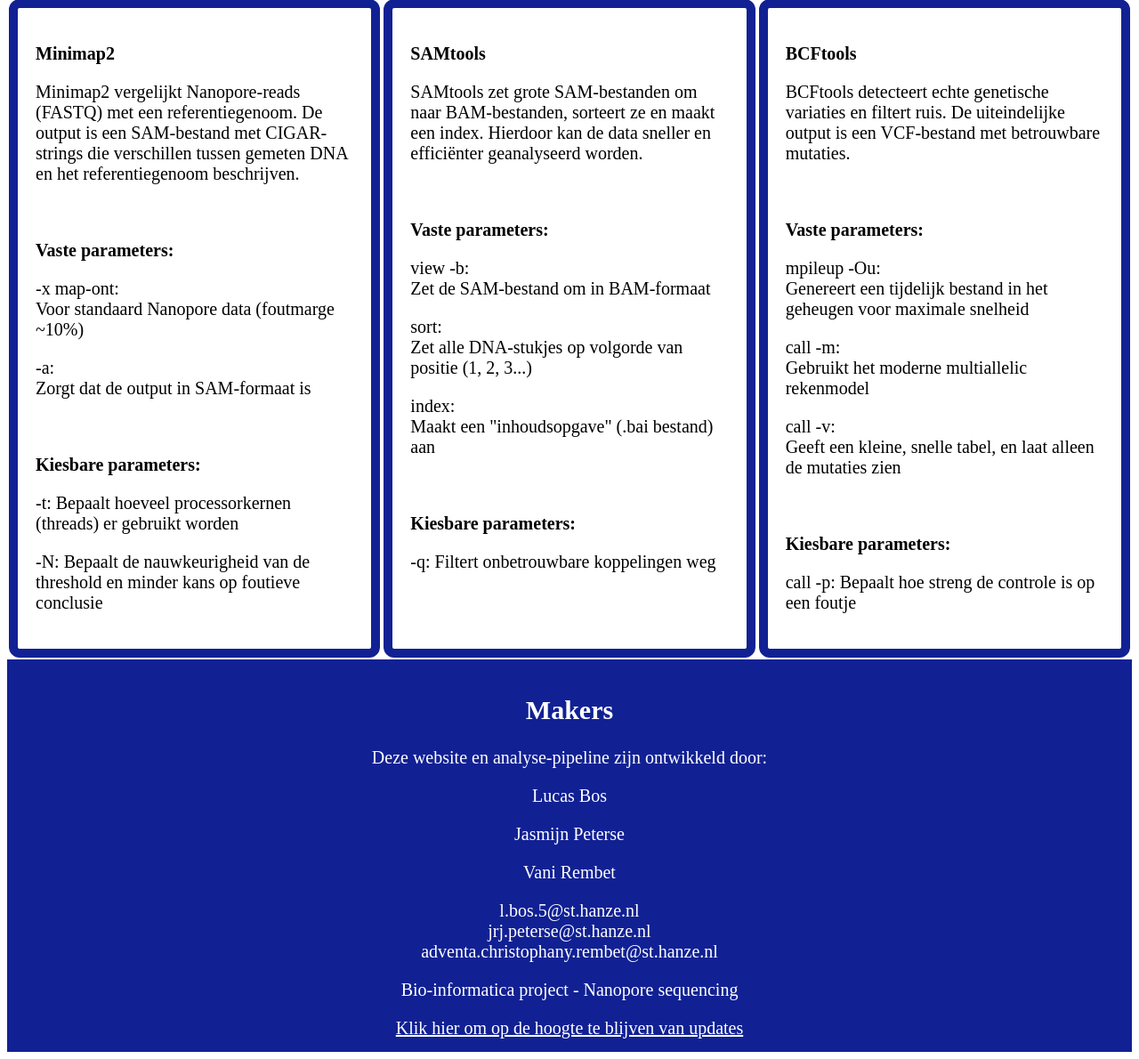
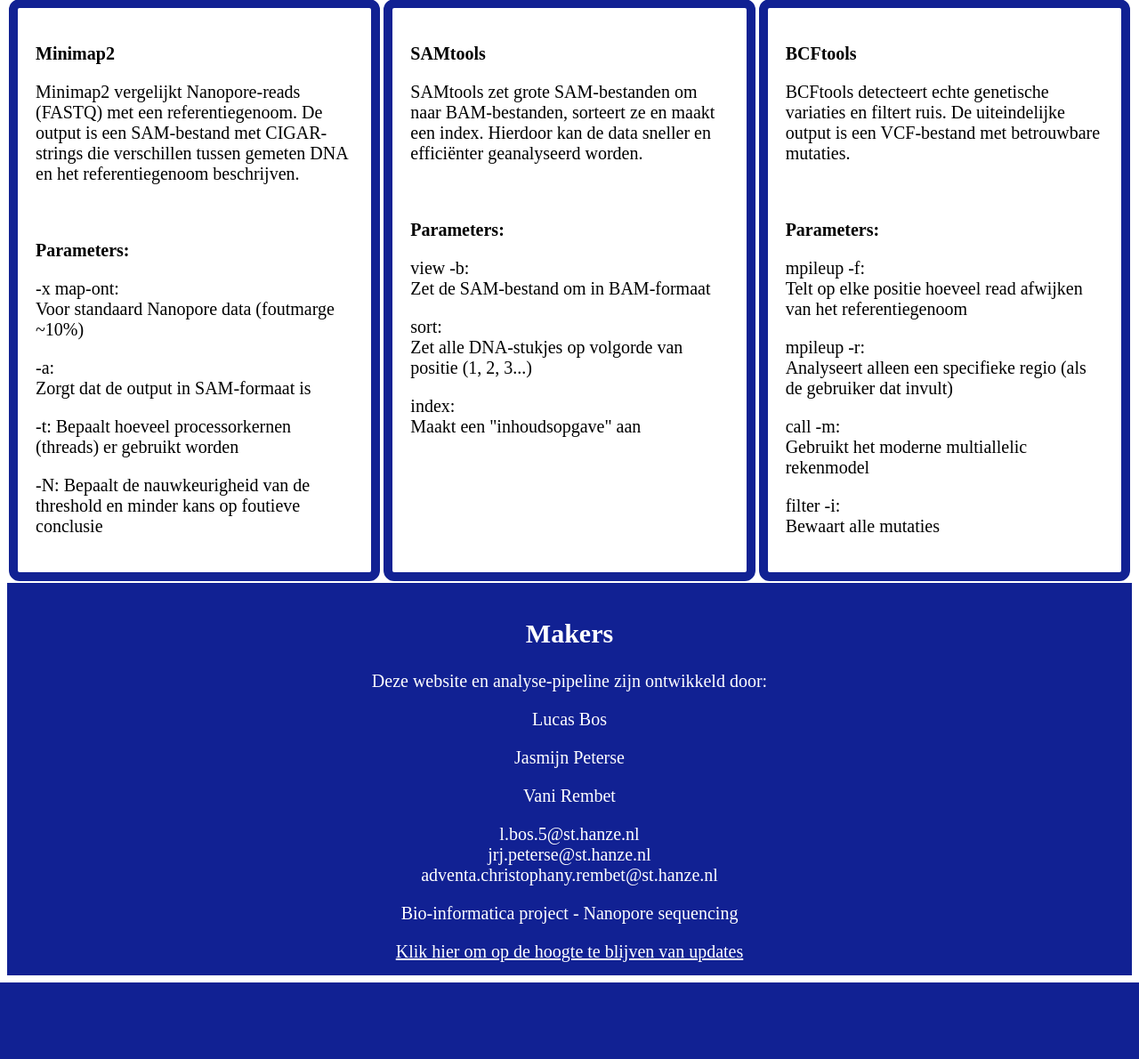
Before and after one commit to JasmijnpPeterse/Toolbox_BIN, a Flask app: page /tools_info.html in a window 1280 px wide. Shown: the part 361-1551 px from the top of the page at 89% size. After the commit the page ends 1465 px from the top, so only its background shows below. Run offline with Flask 3, Linux system fonts and the light colour scheme.

Commit message:
UnitTest toegevoegd en heel klein beetje visualisatie verbeterd

```diff
--- a/templates/tools_info.html
+++ b/templates/tools_info.html
@@ -13,12 +13,9 @@
             </p>
             <br>
 
-            <p><strong>Vaste parameters:</strong></p>
+            <p><strong>Parameters:</strong></p>
             <p>-x map-ont: <br> Voor standaard Nanopore data (foutmarge ~10%)</p>
             <p>-a: <br> Zorgt dat de output in SAM-formaat is</p>
-            <br>
-
-            <p><strong>Kiesbare parameters:</strong></p>
             <p>-t: Bepaalt hoeveel processorkernen (threads) er gebruikt worden</p>
             <p>-N: Bepaalt de nauwkeurigheid van de threshold en minder kans op foutieve conclusie</p>
 
@@ -33,14 +30,10 @@
             </p>
             <br>
 
-            <p><strong>Vaste parameters:</strong></p>
+            <p><strong>Parameters:</strong></p>
             <p>view -b: <br> Zet de SAM-bestand om in BAM-formaat</p>
             <p>sort: <br> Zet alle DNA-stukjes op volgorde van positie (1, 2, 3...)</p>
-            <p>index: <br> Maakt een "inhoudsopgave" (.bai bestand) aan</p>
-            <br>
-
-            <p><strong>Kiesbare parameters:</strong></p>
-            <p>-q: Filtert onbetrouwbare koppelingen weg</p>
+            <p>index: <br> Maakt een "inhoudsopgave" aan</p>
 
         </div>
 
@@ -52,14 +45,11 @@
             </p>
             <br>
 
-            <p><strong>Vaste parameters:</strong></p>
-            <p>mpileup -Ou: <br> Genereert een tijdelijk bestand in het geheugen voor maximale snelheid</p>
+            <p><strong>Parameters:</strong></p>
+            <p>mpileup -f: <br>Telt op elke positie hoeveel read afwijken van het referentiegenoom</p>
+            <p>mpileup -r: <br>Analyseert alleen een specifieke regio (als de gebruiker dat invult)</p>
             <p>call -m: <br> Gebruikt het moderne multiallelic rekenmodel</p>
-            <p>call -v: <br> Geeft een kleine, snelle tabel, en laat alleen de mutaties zien</p>
-            <br>
-
-            <p><strong>Kiesbare parameters:</strong></p>
-            <p>call -p: Bepaalt hoe streng de controle is op een foutje</p>
+            <p>filter -i: <br>Bewaart alle mutaties</p>
 
         </div>
     </div>
```
